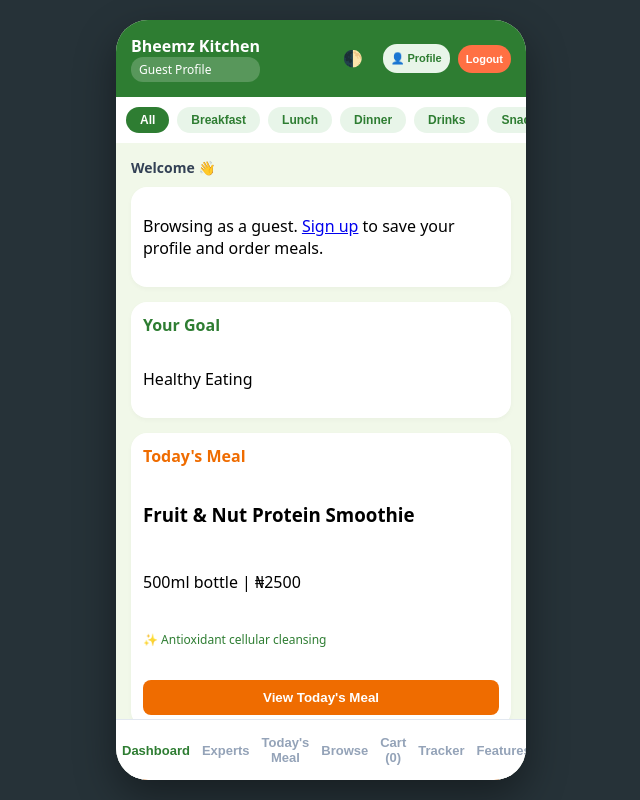
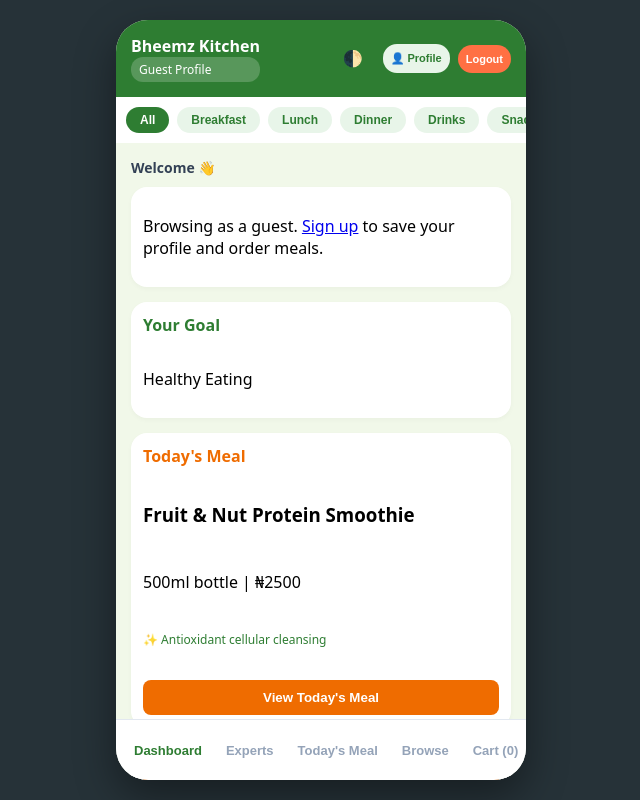
Before and after one commit to onuohaebenezer1/Bheemz-Kitchen, a website: page www/index.html in a window 1280 px wide. Shown: the whole page, without its empty margins (319-959 px from the left). Drawn offline with Linux system fonts and the light colour scheme; no server answers.

Commit message:
Updated my application

```diff
--- a/www/layout.css
+++ b/www/layout.css
@@ -454,11 +454,25 @@ body {
     height: 60px;
     background: var(--white);
     display: flex;
-    justify-content: space-around;
     align-items: center;
     border-top: 1px solid #E2E8F0;
+    overflow-x: auto;
+    overflow-y: hidden;
+    -webkit-overflow-scrolling: touch;
+    scrollbar-width: none;
+    padding: 0 8px;
+    gap: 4px;
 }
 
+.mobile-navbar-nav::-webkit-scrollbar{
+    display: none;
+}
+
+.nav-control{
+    flex: 0 0 auto;
+    padding: 6px 10px;
+    white-space: nowrap;
+}
 
 /* Dark theme overrides */
 
```
